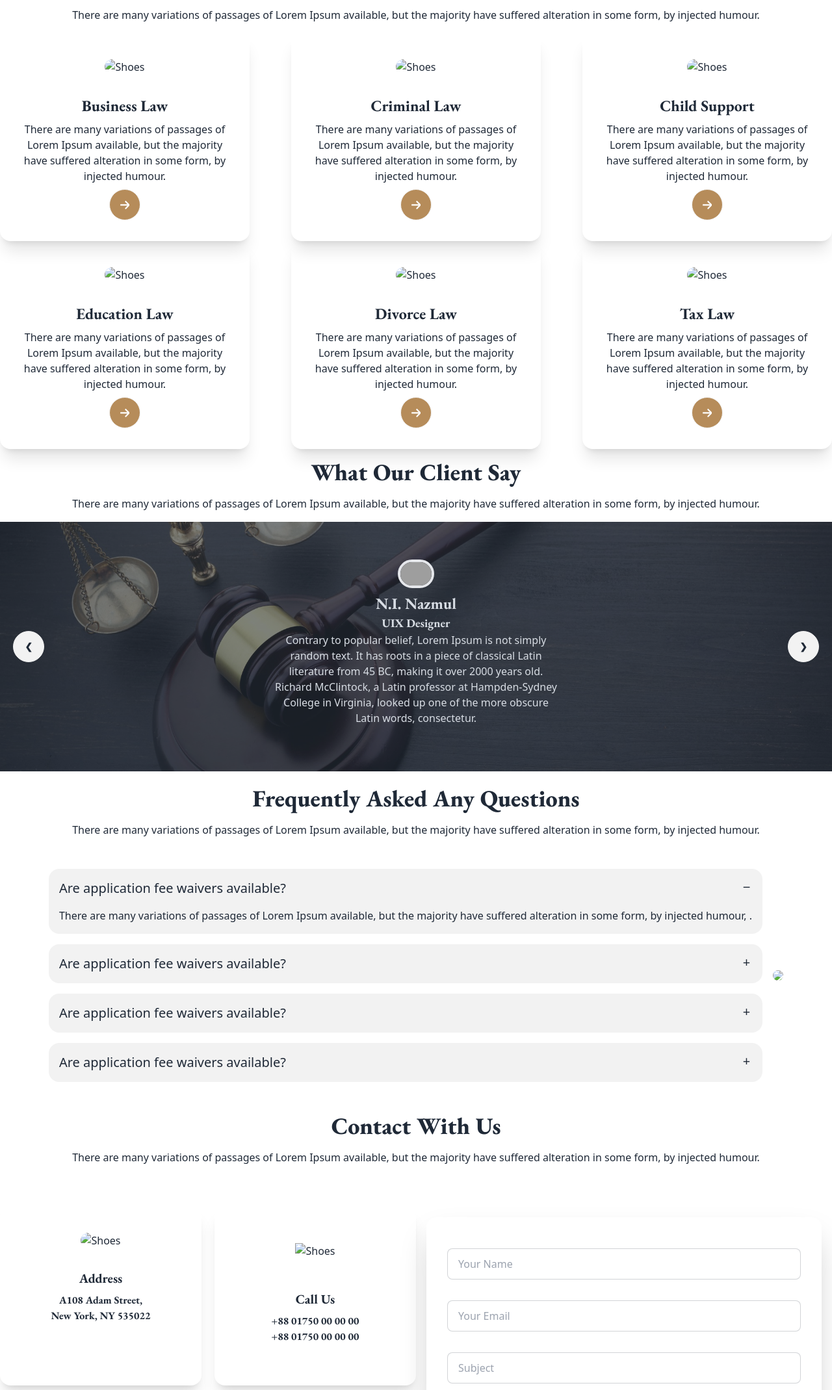
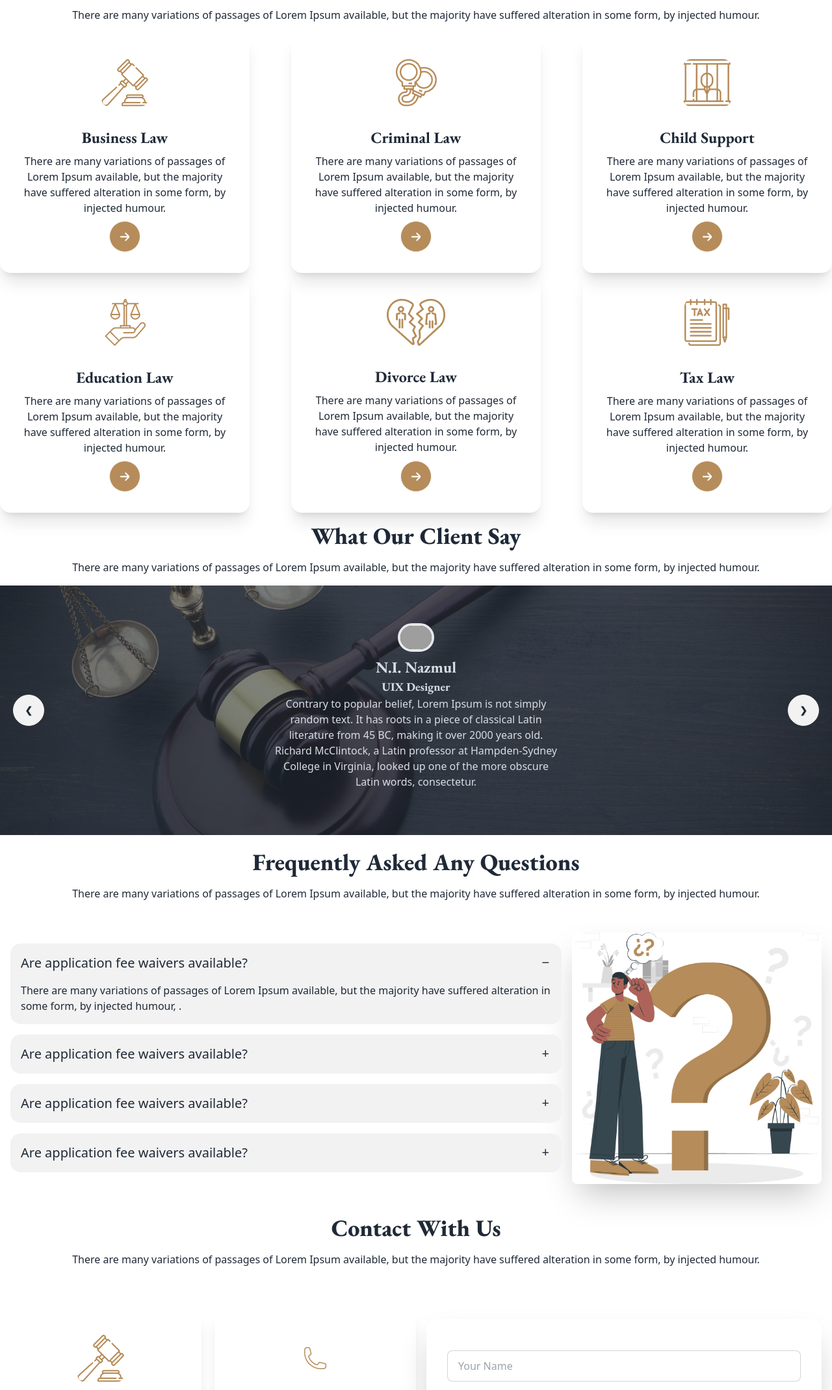
Before and after one commit to ninazmul/legalsolution, a plain HTML site: page index.html in a window 1280 px wide. Shown: the part 653-2792 px from the top of the page at 65% size. Drawn offline with nearby package versions, Linux system fonts and the light colour scheme; the site is published under a folder, as on GitHub Pages, so addresses that start at the root find nothing.

Commit message:
all done

```diff
--- a/index.html
+++ b/index.html
@@ -150,7 +150,7 @@
             <div class="flex flex-col md:flex-row justify-between">
                 <div class="card md:w-96 shadow-xl">
                     <figure class="px-10 pt-10">
-                      <img src="/images/business.png" alt="Shoes" class="rounded-xl" />
+                      <img src="./images/business.png" alt="Shoes" class="rounded-xl" />
                     </figure>
                     <div class="card-body items-center text-center">
                       <h2 class="font-EB card-title text-2xl font-bold">Business Law</h2>
@@ -162,7 +162,7 @@
                   </div>
                   <div class="card md:w-96 shadow-xl">
                     <figure class="px-10 pt-10">
-                      <img src="/images/criminal.png" alt="Shoes" class="rounded-xl" />
+                      <img src="./images/criminal.png" alt="Shoes" class="rounded-xl" />
                     </figure>
                     <div class="card-body items-center text-center">
                       <h2 class="card-title text-2xl font-bold font-EB">Criminal Law</h2>
@@ -174,7 +174,7 @@
                   </div>
                   <div class="card md:w-96 shadow-xl">
                     <figure class="px-10 pt-10">
-                      <img src="/images/child.png" alt="Shoes" class="rounded-xl" />
+                      <img src="./images/child.png" alt="Shoes" class="rounded-xl" />
                     </figure>
                     <div class="card-body items-center text-center">
                       <h2 class="card-title text-2xl font-bold font-EB">Child Support</h2>
@@ -190,7 +190,7 @@
             <div class="flex flex-col md:flex-row justify-between">
                 <div class="card md:w-96 shadow-xl">
                     <figure class="px-10 pt-10">
-                      <img src="/images/education.png" alt="Shoes" class="rounded-xl" />
+                      <img src="./images/education.png" alt="Shoes" class="rounded-xl" />
                     </figure>
                     <div class="card-body items-center text-center">
                       <h2 class="card-title text-2xl font-bold font-EB">Education Law</h2>
@@ -202,7 +202,7 @@
                   </div>
                   <div class="card md:w-96 shadow-xl">
                     <figure class="px-10 pt-10">
-                      <img src="/images/divorce.png" alt="Shoes" class="rounded-xl" />
+                      <img src="./images/divorce.png" alt="Shoes" class="rounded-xl" />
                     </figure>
                     <div class="card-body items-center text-center">
                       <h2 class="card-title text-2xl font-bold font-EB">Divorce Law</h2>
@@ -214,7 +214,7 @@
                   </div>
                   <div class="card md:w-96 shadow-xl">
                     <figure class="px-10 pt-10">
-                      <img src="/images/tax.png" alt="Shoes" class="rounded-xl" />
+                      <img src="./images/tax.png" alt="Shoes" class="rounded-xl" />
                     </figure>
                     <div class="card-body items-center text-center">
                       <h2 class="card-title text-2xl font-bold font-EB">Tax Law</h2>
@@ -256,7 +256,7 @@
                       </div>
                     </div>
                     <div id="slide2" class="carousel-item relative w-full">
-                      <div class="hero h-96" style="background-image: url(images/slider-1.jpg);">
+                      <div class="hero h-96" style="background-image: url(images/slider-2.jpg);">
                         <div class="hero-overlay bg-opacity-60"></div>
                         <div class="hero-content text-center text-neutral-content">
                           <div class="max-w-md">
@@ -276,7 +276,7 @@
                       </div>
                     </div>
                     <div id="slide3" class="carousel-item relative w-full">
-                      <div class="hero h-96" style="background-image: url(images/slider-1.jpg);">
+                      <div class="hero h-96" style="background-image: url(images/slider-3.jpg);">
                         <div class="hero-overlay bg-opacity-60"></div>
                         <div class="hero-content text-center text-neutral-content">
                           <div class="max-w-md">
@@ -309,7 +309,7 @@
 
                   <div class="hero py-4 ">
                     <div class="hero-content flex-col lg:flex-row-reverse">
-                      <img src="/images/faq.png" class="md:max-w-sm flex-1 rounded-lg shadow-2xl" />
+                      <img src="./images/faq.png" class="md:max-w-sm flex-1 rounded-lg shadow-2xl" />
                       <div>
                         <div class="space-y-4">
                             <div class="collapse collapse-plus bg-base-200 flex-1">
@@ -364,7 +364,7 @@
               <div class="grid md:grid-cols-2 gap-5 flex-1">
                 <div class="card bg-base-100 shadow-xl">
                   <figure class="px-10 pt-10">
-                    <img src="/images/business.png" alt="Shoes" class="rounded-xl" />
+                    <img src="./images/business.png" alt="Shoes" class="rounded-xl" />
                   </figure>
                   <div class="card-body items-center text-center">
                     <h2 class="card-title font-EB">Address</h2>
@@ -374,7 +374,7 @@
                 </div>
                 <div class="card bg-base-100 shadow-xl">
                   <figure class="px-10 pt-10">
-                    <img src="/images/call.png" alt="Shoes" class="rounded-xl pb-4 pt-4" />
+                    <img src="./images/call.png" alt="Shoes" class="rounded-xl pb-4 pt-4" />
                   </figure>
                   <div class="card-body items-center text-center">
                     <h2 class="card-title font-EB">Call Us</h2>
@@ -384,7 +384,7 @@
                 </div>
                 <div class="card  bg-base-100 shadow-xl">
                   <figure class="px-10 pt-10">
-                    <img src="/images/email.png" alt="Shoes" class="rounded-xl" />
+                    <img src="./images/email.png" alt="Shoes" class="rounded-xl" />
                   </figure>
                   <div class="card-body items-center text-center">
                     <h2 class="card-title font-EB">Email Us</h2>
@@ -394,7 +394,7 @@
                 </div>
                 <div class="card bg-base-100 shadow-xl">
                   <figure class="px-10 pt-10">
-                    <img src="/images/time.png" alt="Shoes" class="rounded-xl" />
+                    <img src="./images/time.png" alt="Shoes" class="rounded-xl" />
                   </figure>
                   <div class="card-body items-center text-center">
                     <h2 class="card-title font-EB">Working Hours</h2>
```
